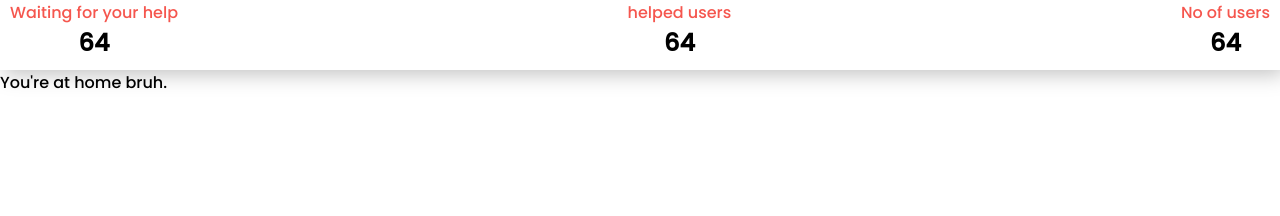
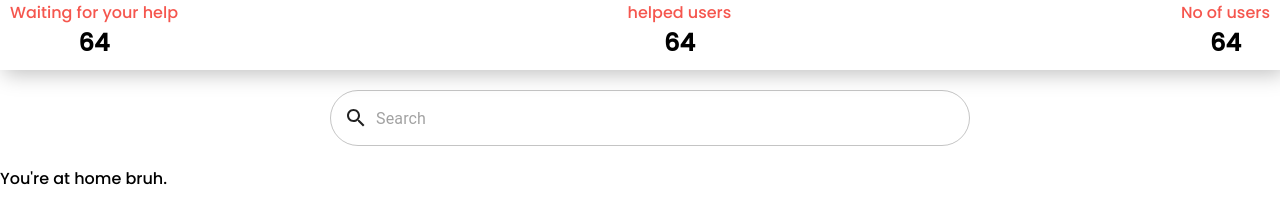
Before and after one commit to avinash-vk/Meraki, a React (Create React App) app: page /home in a window 1280 px wide. Shown: the part 561-777 px from the top of the page. Built offline with nearby package versions, Linux system fonts and the light colour scheme.

Commit message:
added Searchbar

```diff
--- /dev/null
+++ b/src/views/home/SearchBar/index.js
@@ -0,0 +1,51 @@
+import React from 'react';
+import {makeStyles} from '@material-ui/core/styles';
+import Input from '@material-ui/core/Input';
+import InputLabel from '@material-ui/core/InputLabel';
+import InputAdornment from '@material-ui/core/InputAdornment';
+import FormControl from '@material-ui/core/FormControl';
+import TextField from '@material-ui/core/TextField';
+import Grid from '@material-ui/core/Grid';
+import SearchIcon from '@material-ui/icons/Search';
+
+const useStyles = makeStyles(() => ({
+  container: {
+    width: '100%',
+    display: 'flex',
+    justifyContent: 'center',
+    alignContent: 'center',
+    padding: '10px',
+  },
+  searchContainer: {
+    width: '50%',
+    padding: '10px',
+  },
+  search: {
+    borderRadius: '100px',
+  },
+}));
+
+const SearchBar = () => {
+  const classes = useStyles();
+  return (
+    <div className={classes.container}>
+      <TextField
+        className={classes.searchContainer}
+        placeholder="Search"
+        variant="outlined"
+        InputProps={{
+          classes: {
+            root: classes.search,
+          },
+          startAdornment: (
+            <InputAdornment position="start">
+              <SearchIcon />
+            </InputAdornment>
+          ),
+        }}
+      />
+    </div>
+  );
+};
+
+export default SearchBar;
--- a/src/views/home/index.js
+++ b/src/views/home/index.js
@@ -1,12 +1,14 @@
 import React from 'react';
 import Maps from './Maps';
 import StatusBar from './StatusBar';
+import SearchBar from './SearchBar';
 
 const Home = () => {
   return (
     <div>
       <Maps />
       <StatusBar />
+      <SearchBar />
       You're at home bruh.
     </div>
   );
```
